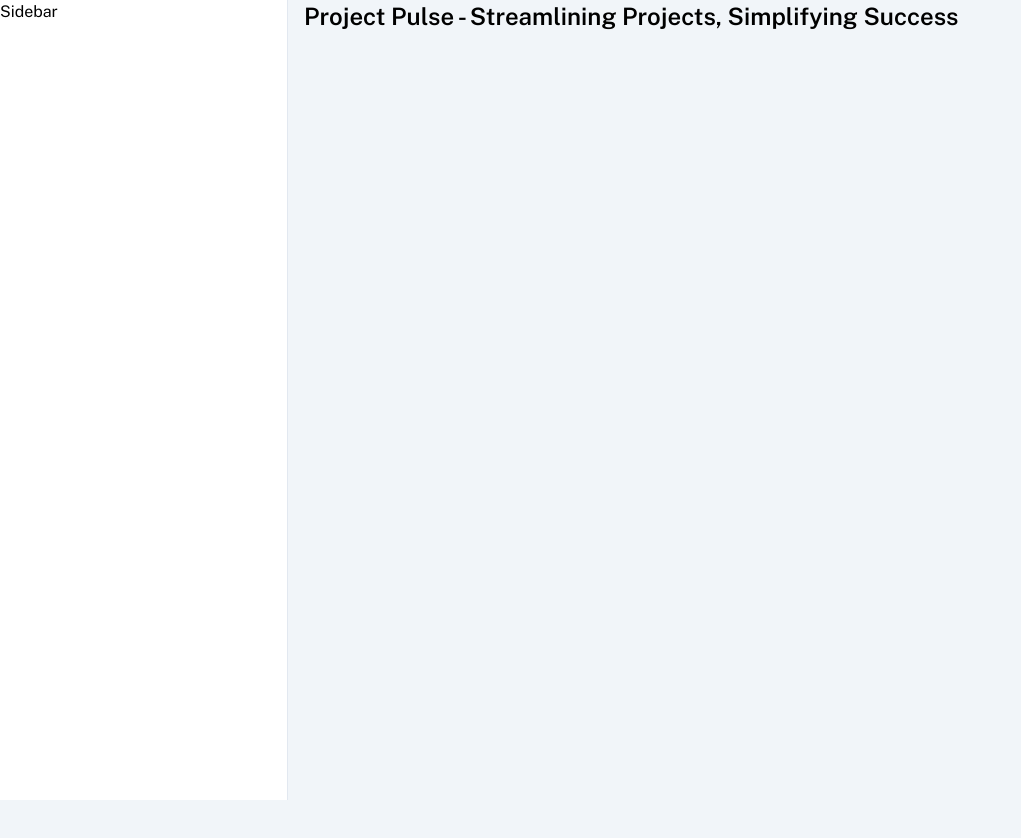
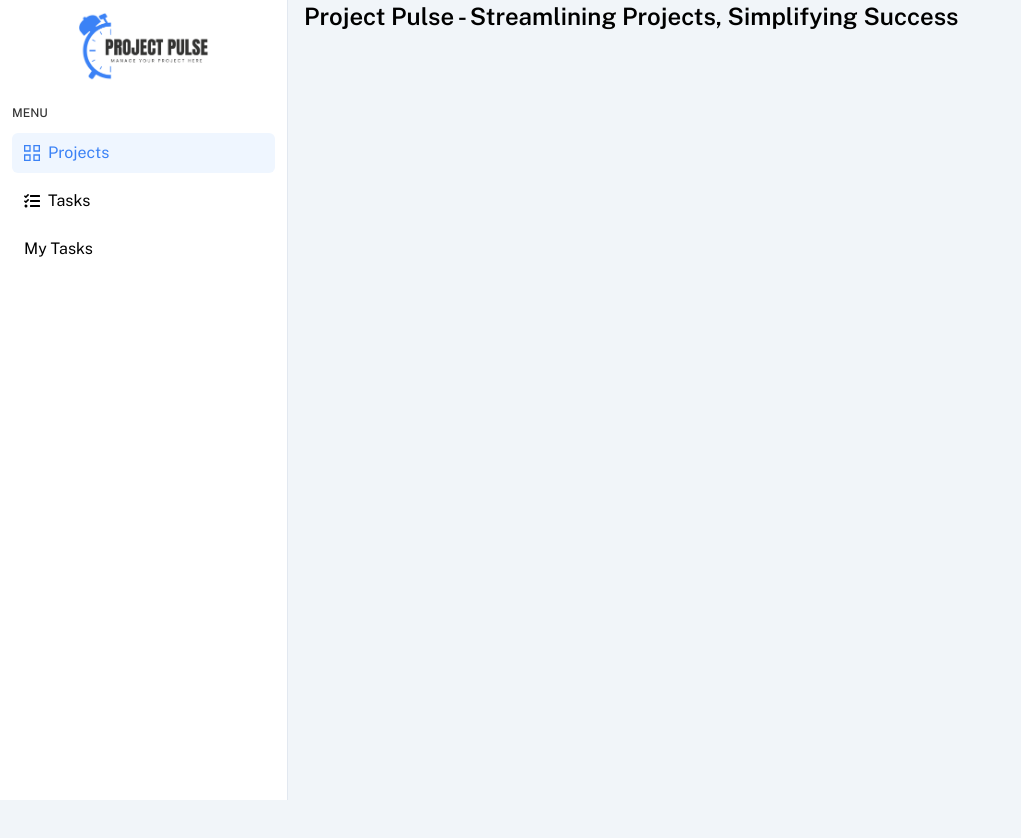
Before and after one commit to mahmudulturan/ph-skill-assesment-task, a Next.js app: page / in a window 1280 px wide. Shown: the top 838 px of the page, without its empty margins (0-1021 px from the left). Built offline with nearby package versions, Linux system fonts and the light colour scheme.

Commit message:
add: sidebar with custom navlink

```diff
--- a/package.json
+++ b/package.json
@@ -13,6 +13,7 @@
     "next": "14.2.3",
     "react": "^18",
     "react-dom": "^18",
+    "react-icons": "^5.1.0",
     "zustand": "^4.5.2"
   },
   "devDependencies": {
--- /dev/null
+++ b/src/components/shared/NavLink/NavLink.jsx
@@ -0,0 +1,18 @@
+"use client"
+import Link from "next/link";
+import { usePathname } from "next/navigation";
+import React from "react";
+
+const NavLink = ({ href, children, ...props }) => {
+    const pathname = usePathname();
+    return (
+        <Link href={href} {...props}>
+            <button
+                className={`px-3 py-2 hover:bg-[#EFF6FF] hover:text-primaryCol ${pathname === href && "bg-[#EFF6FF] text-primaryCol"} rounded-md w-full flex items-center justify-start gap-2 duration-300`}>
+                {children}
+            </button>
+        </Link>
+    );
+};
+
+export default NavLink;
--- a/src/components/shared/Sidebar/Sidebar.jsx
+++ b/src/components/shared/Sidebar/Sidebar.jsx
@@ -1,9 +1,27 @@
 import React from 'react';
+import logo from '@/assets/images/logo/main-logo.png';
+import Image from 'next/image';
+import Link from 'next/link';
+import { GrProjects } from "react-icons/gr";
+import { FaTasks } from "react-icons/fa";
+import NavLink from '../NavLink/NavLink';
 
 const Sidebar = () => {
     return (
-        <div className='max-w-72 w-full border-r border-[#E2E8F0] min-h-screen bg-white sticky top-0'>
-            Sidebar
+        <div className='max-w-72 w-full border-r border-[#E2E8F0] min-h-screen bg-white sticky top-0 px-3'>
+            <div>
+                <Link href={'/'}>
+                    <Image className='w-1/2 mx-auto py-3' src={logo} alt='Logo of project pulse' />
+                </Link>
+            </div>
+            <div className='my-3'>
+                <h6 className='text-black/80 uppercase text-xs font-medium'>Menu</h6>
+                <div className='flex flex-col gap-2 my-3'>
+                    <NavLink href={'/'}> <GrProjects /> Projects</NavLink>
+                    <NavLink href={'/tasks'}> <FaTasks /> Tasks</NavLink>
+                    <NavLink href={'/my-tasks'}>My Tasks</NavLink>
+                </div>
+            </div>
         </div>
     );
 };
--- a/tailwind.config.js
+++ b/tailwind.config.js
@@ -7,6 +7,9 @@ module.exports = {
   ],
   theme: {
     extend: {
+      colors: {
+        primaryCol: "#3B82F6"
+      },
       backgroundImage: {
         "gradient-radial": "radial-gradient(var(--tw-gradient-stops))",
         "gradient-conic":
```
Also changed, not shown: 1 other file (tests, documents, lock files or other folders).
